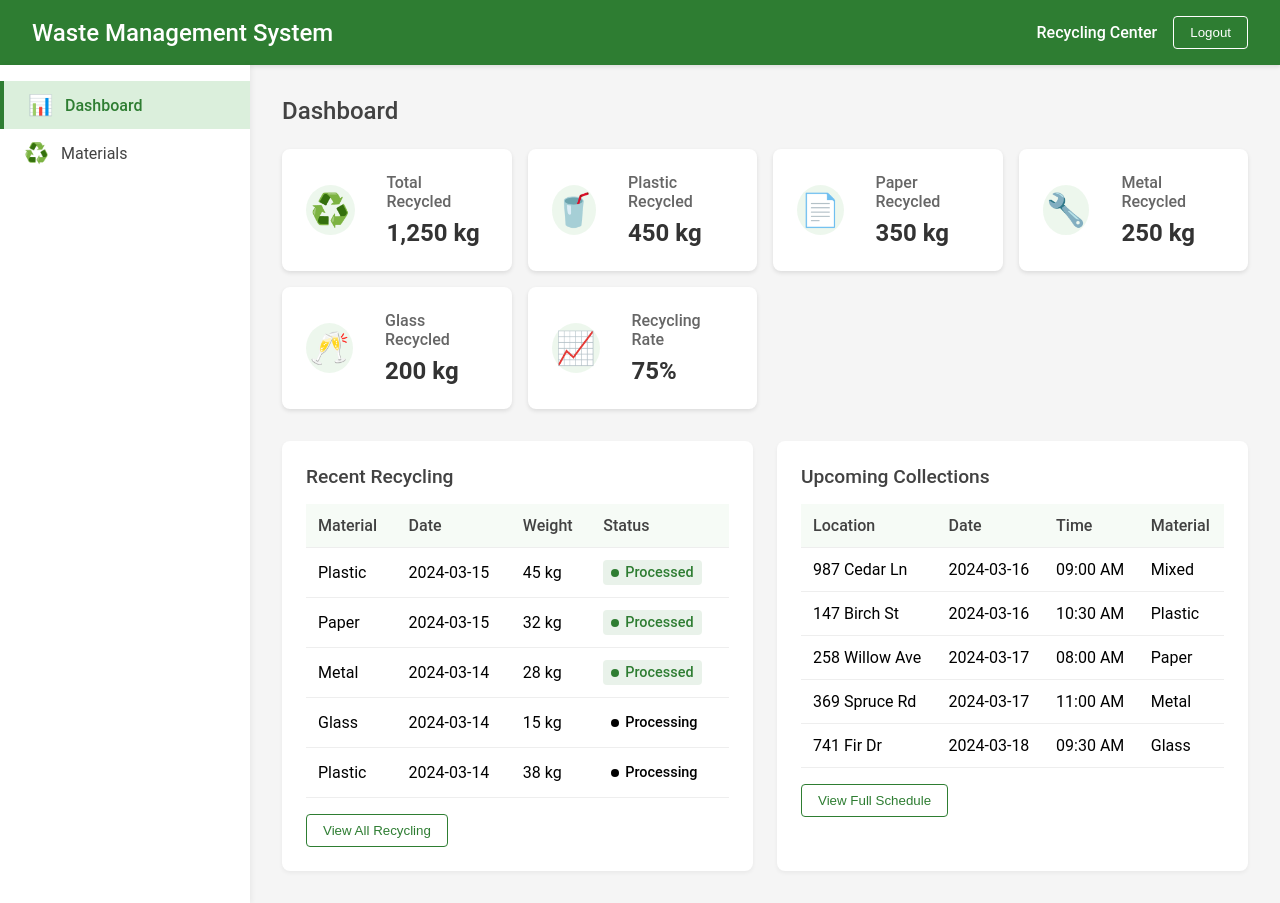
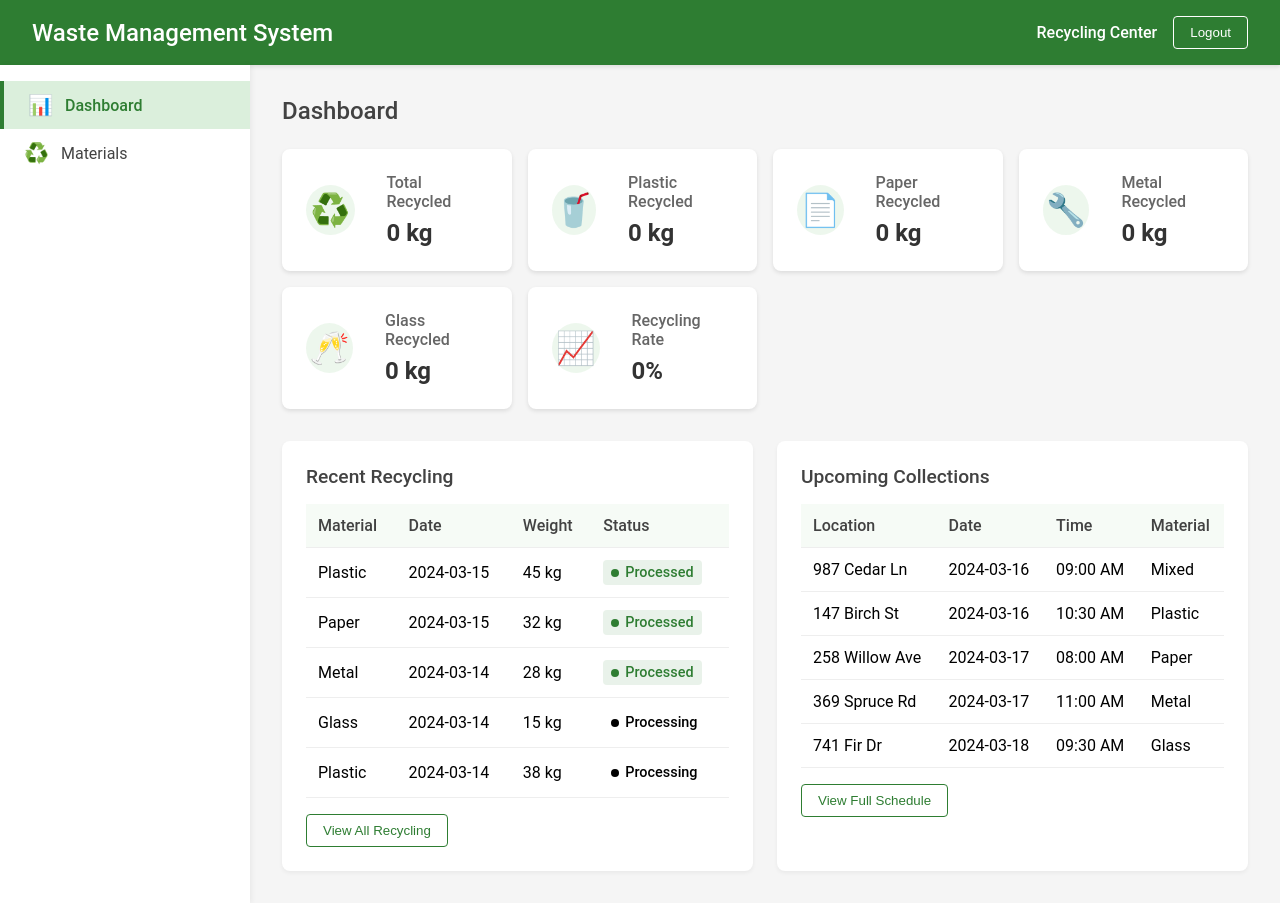
Before and after one commit to HashSuranjana/waste-management-web, a React (Vite) app in the folder frontend/: page /recycling-center in a window 1280 px wide. Built offline with nearby package versions, Linux system fonts and the light colour scheme; no server answers; the database is empty.

Commit message:
feat: updated recycling stats cards too fetch dynamically

```diff
--- a/frontend/src/components/RecyclingCenterHome.jsx
+++ b/frontend/src/components/RecyclingCenterHome.jsx
@@ -1,7 +1,7 @@
 import {useEffect, useState} from 'react';
 import './RecyclingCenterHome.css';
 import useAuth from "../hooks/use-auth.js";
-import {addBulkMaterial, fetchBulkMaterials} from "../utils/bulk-collection.js";
+import {fetchBulkMaterials} from "../utils/bulk-collection.js";
 import Material from "./waste-collection-home/recycle-center-home/material.jsx";
 
 const RecyclingCenterHome = () => {
@@ -10,14 +10,61 @@ const RecyclingCenterHome = () => {
     const [showNoteModal, setShowNoteModal] = useState(false);
     const [stepNote, setStepNote] = useState('');
 
-    const recyclingStats = {
-        totalRecycled: '1,250 kg',
-        plasticRecycled: '450 kg',
-        paperRecycled: '350 kg',
-        metalRecycled: '250 kg',
-        glassRecycled: '200 kg',
-        recyclingRate: '75%'
-    };
+    const [recyclingStats, setRecyclingStats] = useState({
+        totalRecycled: '0 kg',
+        plasticRecycled: '0 kg',
+        paperRecycled: '0 kg',
+        metalRecycled: '0 kg',
+        glassRecycled: '0 kg',
+        recyclingRate: '0%',
+    });
+
+    useEffect(() => {
+        const fetchStats = async () => {
+            try {
+                const bulks = await fetchBulkMaterials();
+
+                // Filter completed bulks only
+                const completedBulks = bulks.filter(bulk => bulk.status === 2);
+
+                const stats = {
+                    Plastic: 0,
+                    Paper: 0,
+                    Metal: 0,
+                    Glass: 0,
+                };
+
+                let total = 0;
+
+                completedBulks.forEach(bulk => {
+                    const type = bulk.type;
+                    const amount = Number(bulk.quantity) || 0;
+                    if (Object.prototype.hasOwnProperty.call(stats, type)) {
+                        stats[type] += amount;
+                        total += amount;
+                    }
+                });
+
+                const recyclingRate = total > 0 ? '100%' : '0%';
+
+                setRecyclingStats({
+                    totalRecycled: `${total} kg`,
+                    plasticRecycled: `${stats.Plastic} kg`,
+                    paperRecycled: `${stats.Paper} kg`,
+                    metalRecycled: `${stats.Metal} kg`,
+                    glassRecycled: `${stats.Glass} kg`,
+                    recyclingRate,
+                });
+
+            } catch (error) {
+                console.error('Failed to fetch recycling stats:', error);
+            }
+        };
+
+        fetchStats();
+    }, []);
+
+
     const recentRecycling = [
         { id: 1, material: 'Plastic', date: '2024-03-15', weight: '45 kg', status: 'Processed' },
         { id: 2, material: 'Paper', date: '2024-03-15', weight: '32 kg', status: 'Processed' },
```
